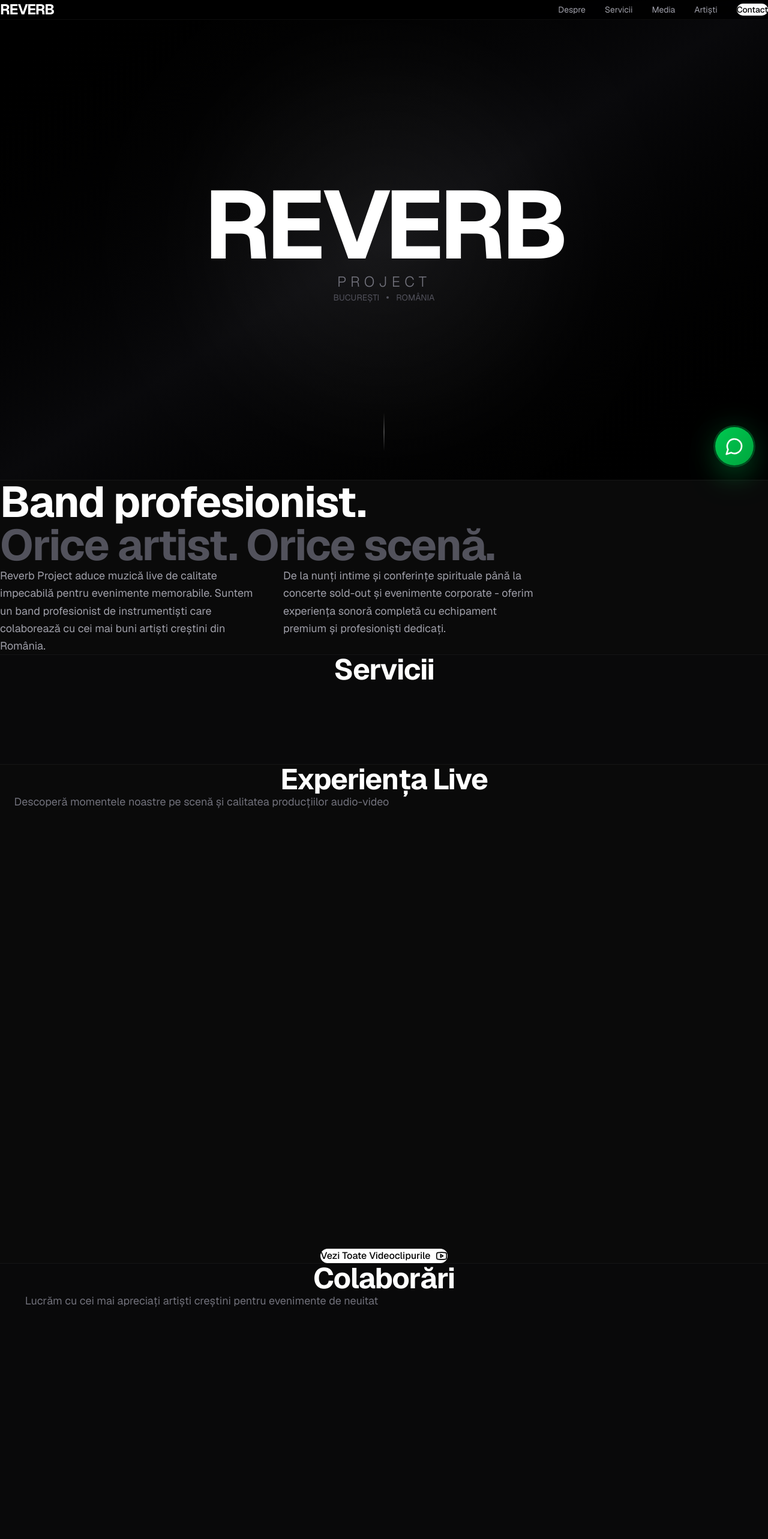
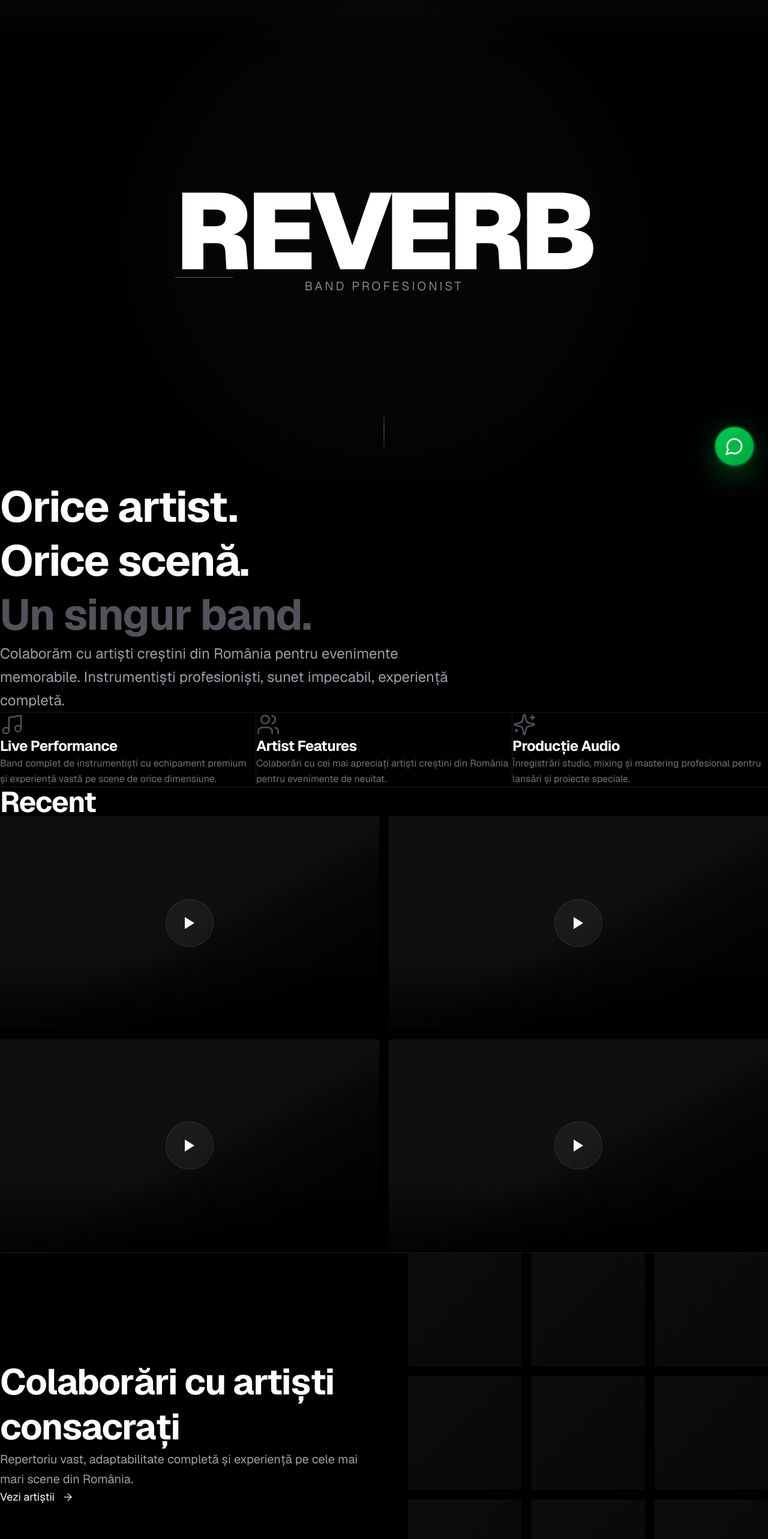
Before and after one commit to avutei/reverb-project, a Next.js app: page / in a window 1280 px wide. Shown: the top 2566 px of the page at 60% size. Built offline with nearby package versions, Linux system fonts and the light colour scheme.

Commit message:
Complete redesign - premium dark minimal layout inspired by Global Records

```diff
--- a/src/app/page.tsx
+++ b/src/app/page.tsx
@@ -1,359 +1,267 @@
 'use client';
 
-import { motion } from 'framer-motion';
-import { Music2, Users, Video, Mail, Phone, Instagram, Facebook, Youtube } from 'lucide-react';
-import Link from 'next/link';
-
-const fadeInUp = {
-  initial: { opacity: 0, y: 60 },
-  whileInView: { opacity: 1, y: 0 },
-  viewport: { once: true },
-  transition: { duration: 0.8, ease: [0.22, 1, 0.36, 1] }
-};
-
-const stagger = {
-  animate: {
-    transition: {
-      staggerChildren: 0.1
-    }
-  }
-};
+import { motion, useScroll, useTransform } from 'framer-motion';
+import { Music, Users, Sparkles, ArrowRight } from 'lucide-react';
+import { useRef } from 'react';
 
 export default function Home() {
+  const containerRef = useRef<HTMLDivElement>(null);
+  const { scrollYProgress } = useScroll({
+    target: containerRef,
+    offset: ["start start", "end start"]
+  });
+
+  const opacity = useTransform(scrollYProgress, [0, 0.5], [1, 0]);
+  const scale = useTransform(scrollYProgress, [0, 0.5], [1, 0.8]);
+
   return (
-    <main className="min-h-screen bg-[#0a0a0a] text-white">
-      {/* Navigation */}
-      <nav className="fixed top-0 left-0 right-0 z-50 border-b border-white/5 bg-black/80 backdrop-blur-xl">
-        <div className="max-w-7xl mx-auto px-6 py-4 flex items-center justify-between">
-          <Link href="/" className="text-2xl font-bold tracking-tighter">
-            REVERB
-          </Link>
+    <main className="bg-black text-white">
+      {/* Hero Section - Full screen cu parallax */}
+      <section ref={containerRef} className="relative h-screen flex items-center justify-center overflow-hidden">
+        {/* Background gradient */}
+        <div className="absolute inset-0 bg-gradient-to-b from-zinc-900/20 via-black to-black" />
 
-          <div className="hidden md:flex items-center gap-8">
-            <Link href="#despre" className="text-sm text-zinc-400 hover:text-white transition-colors">
-              Despre
-            </Link>
-            <Link href="#servicii" className="text-sm text-zinc-400 hover:text-white transition-colors">
-              Servicii
-            </Link>
-            <Link href="#media" className="text-sm text-zinc-400 hover:text-white transition-colors">
-              Media
-            </Link>
-            <Link href="#artisti" className="text-sm text-zinc-400 hover:text-white transition-colors">
-              Artiști
-            </Link>
-            <Link
-              href="#contact"
-              className="px-6 py-2 bg-white text-black text-sm font-medium rounded-full hover:bg-zinc-200 transition-colors"
-            >
-              Contact
-            </Link>
-          </div>
-        </div>
-      </nav>
-
-      {/* Hero Section */}
-      <section className="relative h-screen flex items-center justify-center overflow-hidden">
-        {/* Animated gradient background */}
-        <div className="absolute inset-0">
-          <div className="absolute inset-0 bg-gradient-to-br from-black via-zinc-950 to-black" />
-          <div className="absolute inset-0 bg-[radial-gradient(circle_at_50%_50%,rgba(255,255,255,0.05),transparent_50%)]" />
-          <motion.div
-            className="absolute inset-0 bg-[radial-gradient(circle_at_50%_50%,rgba(255,255,255,0.03),transparent_70%)]"
-            animate={{
-              scale: [1, 1.1, 1],
-              opacity: [0.3, 0.5, 0.3],
-            }}
-            transition={{
-              duration: 8,
-              repeat: Infinity,
-              ease: "easeInOut"
-            }}
-          />
-        </div>
+        {/* Ambient light effect */}
+        <div className="absolute top-0 left-1/2 -translate-x-1/2 w-[800px] h-[800px] bg-white/[0.02] rounded-full blur-3xl" />
 
         <motion.div
+          style={{ opacity, scale }}
+          className="relative z-10 text-center px-6"
+        >
+          {/* Logo/Title */}
+          <motion.div
+            initial={{ opacity: 0, y: 30 }}
+            animate={{ opacity: 1, y: 0 }}
+            transition={{ duration: 1.2, ease: [0.22, 1, 0.36, 1] }}
+          >
+            <h1 className="text-[15vw] md:text-[180px] font-black tracking-[-0.05em] leading-[0.85] mb-8">
+              REVERB
+            </h1>
+            <div className="h-[1px] w-24 bg-white/40 mx-auto mb-8" />
+          </motion.div>
+
+          <motion.p
             initial={{ opacity: 0 }}
             animate={{ opacity: 1 }}
-          transition={{ duration: 1.5 }}
-          className="relative z-10 text-center px-6"
+            transition={{ delay: 0.5, duration: 1 }}
+            className="text-lg md:text-xl text-zinc-400 tracking-[0.2em] uppercase font-light"
           >
-          <motion.h1
-            className="text-[12vw] md:text-[10rem] font-bold tracking-tighter leading-none mb-6"
-            initial={{ opacity: 0, y: 40 }}
-            animate={{ opacity: 1, y: 0 }}
-            transition={{ delay: 0.2, duration: 1 }}
-          >
-            REVERB
-          </motion.h1>
-
-          <motion.div
-            initial={{ opacity: 0, y: 20 }}
-            animate={{ opacity: 1, y: 0 }}
-            transition={{ delay: 0.5, duration: 1 }}
-            className="space-y-3"
-          >
-            <p className="text-xl md:text-2xl text-zinc-500 font-light tracking-[0.3em] uppercase">
-              Project
-            </p>
-            <div className="flex items-center justify-center gap-3 text-sm text-zinc-600">
-              <span>BUCUREȘTI</span>
-              <span className="w-1 h-1 rounded-full bg-zinc-600" />
-              <span>ROMÂNIA</span>
-            </div>
-          </motion.div>
+            Band Profesionist
+          </motion.p>
         </motion.div>
 
         {/* Scroll indicator */}
         <motion.div
-          className="absolute bottom-12 left-1/2 -translate-x-1/2 z-20"
-          animate={{ y: [0, 8, 0] }}
+          initial={{ opacity: 0 }}
+          animate={{ opacity: 1 }}
+          transition={{ delay: 1.5 }}
+          className="absolute bottom-12 left-1/2 -translate-x-1/2"
+        >
+          <motion.div
+            animate={{ y: [0, 12, 0] }}
             transition={{ repeat: Infinity, duration: 2, ease: "easeInOut" }}
-        >
-          <div className="w-[1px] h-16 bg-gradient-to-b from-transparent via-white/50 to-transparent" />
+            className="w-[1px] h-16 bg-gradient-to-b from-white/0 via-white/50 to-white/0"
+          />
         </motion.div>
       </section>
 
-      {/* About Section */}
-      <section id="despre" className="py-32 px-6 border-t border-white/5">
-        <div className="max-w-7xl mx-auto">
-          <motion.div {...fadeInUp} className="max-w-4xl mx-auto">
-            <h2 className="text-5xl md:text-7xl font-bold mb-12 tracking-tight leading-none">
-              Band profesionist.<br/>
-              <span className="text-zinc-600">Orice artist. Orice scenă.</span>
+      {/* Statement Section */}
+      <section className="relative py-40 px-6">
+        <div className="max-w-6xl mx-auto">
+          <motion.div
+            initial={{ opacity: 0, y: 40 }}
+            whileInView={{ opacity: 1, y: 0 }}
+            viewport={{ once: true, margin: "-100px" }}
+            transition={{ duration: 0.8 }}
+            className="space-y-8"
+          >
+            <h2 className="text-5xl md:text-7xl font-bold tracking-tight leading-tight">
+              Orice artist.<br />
+              Orice scenă.<br />
+              <span className="text-zinc-600">Un singur band.</span>
             </h2>
-
-            <div className="grid md:grid-cols-2 gap-12 text-lg text-zinc-400 leading-relaxed">
-              <div>
-                <p className="mb-6">
-                  Reverb Project aduce muzică live de calitate impecabilă pentru evenimente memorabile.
-                  Suntem un band profesionist de instrumentiști care colaborează cu cei mai buni artiști
-                  creștini din România.
+            <p className="text-xl md:text-2xl text-zinc-400 max-w-3xl leading-relaxed">
+              Colaborăm cu artiști creștini din România pentru evenimente memorabile.
+              Instrumentiști profesioniști, sunet impecabil, experiență completă.
             </p>
-              </div>
-              <div>
-                <p>
-                  De la nunți intime și conferințe spirituale până la concerte sold-out și evenimente
-                  corporate - oferim experiența sonoră completă cu echipament premium și profesioniști dedicați.
-                </p>
-              </div>
-            </div>
           </motion.div>
         </div>
       </section>
 
-      {/* Services */}
-      <section id="servicii" className="py-32 px-6 border-t border-white/5 bg-zinc-950/30">
+      {/* Services Grid */}
+      <section className="relative py-32 px-6 border-y border-zinc-900">
         <div className="max-w-7xl mx-auto">
-          <motion.h2
-            {...fadeInUp}
-            className="text-4xl md:text-5xl font-bold mb-20 text-center tracking-tight"
-          >
-            Servicii
-          </motion.h2>
-
-          <motion.div
-            variants={stagger}
-            initial="initial"
-            whileInView="animate"
-            viewport={{ once: true }}
-            className="grid md:grid-cols-3 gap-6"
-          >
+          <div className="grid md:grid-cols-3 gap-[1px] bg-zinc-900">
             {[
               {
-                icon: Music2,
-                title: 'Band Live',
-                description: 'Instrumentiști profesioniști cu echipament premium pentru orice tip de eveniment'
+                icon: Music,
+                title: 'Live Performance',
+                desc: 'Band complet de instrumentiști cu echipament premium și experiență vastă pe scene de orice dimensiune.'
               },
               {
                 icon: Users,
-                title: 'Colaborări Artiști',
-                description: 'Conexiuni directe cu cei mai apreciați artiști creștini din România'
+                title: 'Artist Features',
+                desc: 'Colaborări cu cei mai apreciați artiști creștini din România pentru evenimente de neuitat.'
               },
               {
-                icon: Video,
+                icon: Sparkles,
                 title: 'Producție Audio',
-                description: 'Înregistrări studio, mixing și mastering la standarde internaționale'
+                desc: 'Înregistrări studio, mixing și mastering profesional pentru lansări și proiecte speciale.'
               }
             ].map((service, i) => (
               <motion.div
                 key={i}
-                variants={fadeInUp}
-                className="group relative p-10 border border-white/5 rounded-2xl bg-black/40 backdrop-blur-sm hover:border-white/20 transition-all duration-500"
+                initial={{ opacity: 0, y: 20 }}
+                whileInView={{ opacity: 1, y: 0 }}
+                viewport={{ once: true }}
+                transition={{ delay: i * 0.1, duration: 0.6 }}
+                className="bg-black p-12 group hover:bg-zinc-950 transition-colors duration-500"
               >
-                <service.icon className="w-12 h-12 mb-6 text-zinc-500 group-hover:text-white transition-colors duration-500" />
-                <h3 className="text-2xl font-bold mb-4">{service.title}</h3>
-                <p className="text-zinc-500 leading-relaxed">{service.description}</p>
+                <service.icon className="w-10 h-10 mb-6 text-zinc-600 group-hover:text-white transition-colors duration-500" strokeWidth={1.5} />
+                <h3 className="text-2xl font-bold mb-4 tracking-tight">{service.title}</h3>
+                <p className="text-zinc-500 leading-relaxed">{service.desc}</p>
               </motion.div>
             ))}
-          </motion.div>
+          </div>
         </div>
       </section>
 
-      {/* Video Gallery */}
-      <section id="media" className="py-32 px-6 border-t border-white/5">
+      {/* Media Gallery */}
+      <section className="relative py-40 px-6">
         <div className="max-w-7xl mx-auto">
-          <motion.div {...fadeInUp} className="mb-20 text-center">
-            <h2 className="text-4xl md:text-5xl font-bold mb-6 tracking-tight">
-              Experiența Live
-            </h2>
-            <p className="text-zinc-500 text-lg max-w-2xl mx-auto">
-              Descoperă momentele noastre pe scenă și calitatea producțiilor audio-video
-            </p>
-          </motion.div>
+          <motion.h2
+            initial={{ opacity: 0 }}
+            whileInView={{ opacity: 1 }}
+            viewport={{ once: true }}
+            className="text-4xl md:text-5xl font-bold mb-20 tracking-tight"
+          >
+            Recent
+          </motion.h2>
 
-          <motion.div
-            variants={stagger}
-            initial="initial"
-            whileInView="animate"
-            viewport={{ once: true }}
-            className="grid md:grid-cols-2 gap-6"
-          >
-            {[
-              { title: 'Concert Live 2024', duration: '15:30' },
-              { title: 'Studio Session', duration: '08:45' },
-              { title: 'Corporate Event', duration: '12:20' },
-              { title: 'Wedding Highlights', duration: '10:15' }
-            ].map((video, i) => (
+          <div className="grid md:grid-cols-2 gap-4">
+            {[1, 2, 3, 4].map((i) => (
               <motion.div
                 key={i}
-                variants={fadeInUp}
-                className="group relative aspect-video rounded-2xl overflow-hidden bg-zinc-900 cursor-pointer"
+                initial={{ opacity: 0, scale: 0.95 }}
+                whileInView={{ opacity: 1, scale: 1 }}
+                viewport={{ once: true, margin: "-50px" }}
+                transition={{ duration: 0.5, delay: i * 0.1 }}
+                className="group relative aspect-video bg-zinc-950 overflow-hidden cursor-pointer"
               >
-                {/* Placeholder - replace with actual video thumbnails */}
-                <div className="absolute inset-0 bg-gradient-to-br from-zinc-800/50 to-black" />
+                {/* Placeholder gradient */}
+                <div className="absolute inset-0 bg-gradient-to-br from-zinc-800/20 via-zinc-900/40 to-black" />
 
-                {/* Play button */}
+                {/* Play button overlay */}
                 <div className="absolute inset-0 flex items-center justify-center">
-                  <div className="w-20 h-20 rounded-full border-2 border-white/50 flex items-center justify-center group-hover:scale-110 group-hover:border-white transition-all duration-300">
+                  <div className="w-20 h-20 rounded-full bg-white/5 backdrop-blur-sm border border-white/10 flex items-center justify-center group-hover:scale-110 group-hover:bg-white/10 transition-all duration-500">
                     <div className="w-0 h-0 border-l-[16px] border-l-white border-t-[10px] border-t-transparent border-b-[10px] border-b-transparent ml-1" />
                   </div>
                 </div>
 
-                {/* Info overlay */}
-                <div className="absolute bottom-0 left-0 right-0 p-6 bg-gradient-to-t from-black via-black/80 to-transparent">
-                  <p className="font-medium mb-1">{video.title}</p>
-                  <p className="text-sm text-zinc-500">{video.duration}</p>
-                </div>
+                {/* Bottom fade */}
+                <div className="absolute bottom-0 left-0 right-0 h-32 bg-gradient-to-t from-black/80 to-transparent" />
               </motion.div>
             ))}
-          </motion.div>
-
-          <motion.div {...fadeInUp} className="mt-12 text-center">
-            <Link
-              href="#contact"
-              className="inline-flex items-center gap-2 px-8 py-4 bg-white text-black font-medium rounded-full hover:bg-zinc-200 transition-colors"
-            >
-              Vezi Toate Videoclipurile
-              <Youtube className="w-5 h-5" />
-            </Link>
-          </motion.div>
+          </div>
         </div>
       </section>
 
-      {/* Artists */}
-      <section id="artisti" className="py-32 px-6 border-t border-white/5 bg-zinc-950/30">
+      {/* Artists Showcase */}
+      <section className="relative py-40 px-6 border-t border-zinc-900">
         <div className="max-w-7xl mx-auto">
-          <motion.div {...fadeInUp} className="mb-20 text-center">
-            <h2 className="text-4xl md:text-5xl font-bold mb-6 tracking-tight">
-              Colaborări
+          <div className="grid md:grid-cols-2 gap-20 items-center">
+            <motion.div
+              initial={{ opacity: 0, x: -30 }}
+              whileInView={{ opacity: 1, x: 0 }}
+              viewport={{ once: true }}
+              transition={{ duration: 0.8 }}
+            >
+              <h2 className="text-5xl md:text-6xl font-bold mb-8 tracking-tight leading-tight">
+                Colaborări cu artiști consacrați
               </h2>
-            <p className="text-zinc-500 text-lg max-w-2xl mx-auto">
-              Lucrăm cu cei mai apreciați artiști creștini pentru evenimente de neuitat
+              <p className="text-xl text-zinc-400 leading-relaxed mb-8">
+                Repertoriu vast, adaptabilitate completă și experiență pe cele mai mari scene din România.
               </p>
+              <a
+                href="#contact"
+                className="inline-flex items-center gap-3 text-white group"
+              >
+                <span className="text-lg">Vezi artiștii</span>
+                <ArrowRight className="w-5 h-5 group-hover:translate-x-2 transition-transform" strokeWidth={1.5} />
+              </a>
             </motion.div>
 
             <motion.div
-            variants={stagger}
-            initial="initial"
-            whileInView="animate"
+              initial={{ opacity: 0, x: 30 }}
+              whileInView={{ opacity: 1, x: 0 }}
               viewport={{ once: true }}
-            className="grid grid-cols-2 md:grid-cols-4 gap-6"
+              transition={{ duration: 0.8 }}
+              className="grid grid-cols-3 gap-4"
             >
-            {Array.from({ length: 8 }).map((_, i) => (
-              <motion.div
+              {[...Array(9)].map((_, i) => (
+                <div
                   key={i}
-                variants={fadeInUp}
-                className="group relative aspect-square rounded-2xl overflow-hidden bg-zinc-900"
+                  className="aspect-square bg-zinc-950 hover:bg-zinc-900 transition-colors duration-500"
                 >
-                <div className="absolute inset-0 bg-gradient-to-br from-zinc-800/30 to-black group-hover:from-zinc-700/30 transition-all duration-500" />
-                {/* Replace with actual artist photos */}
-                <div className="absolute inset-0 flex items-center justify-center">
-                  <Music2 className="w-12 h-12 text-zinc-700 group-hover:text-zinc-600 transition-colors duration-500" />
+                  <div className="w-full h-full bg-gradient-to-br from-zinc-800/10 to-transparent" />
                 </div>
-              </motion.div>
               ))}
             </motion.div>
           </div>
+        </div>
       </section>
 
-      {/* Contact */}
-      <section id="contact" className="py-32 px-6 border-t border-white/5">
-        <div className="max-w-5xl mx-auto text-center">
-          <motion.div {...fadeInUp}>
-            <h2 className="text-5xl md:text-7xl font-bold mb-8 tracking-tight leading-none">
-              Hai să discutăm
+      {/* CTA Section */}
+      <section id="contact" className="relative py-40 px-6">
+        <div className="max-w-4xl mx-auto text-center">
+          <motion.div
+            initial={{ opacity: 0, y: 30 }}
+            whileInView={{ opacity: 1, y: 0 }}
+            viewport={{ once: true }}
+            transition={{ duration: 0.8 }}
+          >
+            <h2 className="text-5xl md:text-7xl font-bold mb-8 tracking-tight">
+              Vorbim?
             </h2>
-            <p className="text-xl text-zinc-500 mb-16 max-w-2xl mx-auto">
-              Contactează-ne pentru o ofertă personalizată și să planificăm împreună evenimentul tău
+            <p className="text-xl text-zinc-400 mb-16 max-w-2xl mx-auto">
+              Contactează-ne pentru o ofertă personalizată pentru evenimentul tău.
             </p>
 
-            <div className="grid md:grid-cols-2 gap-6 mb-16">
+            <div className="grid md:grid-cols-2 gap-6 mb-12">
               <a
                 href="tel:0736820138"
-                className="group p-10 border border-white/5 rounded-2xl bg-black/40 backdrop-blur-sm hover:border-white/20 transition-all duration-500"
+                className="group relative p-10 bg-zinc-950 hover:bg-zinc-900 border border-zinc-900 hover:border-zinc-800 transition-all duration-500 overflow-hidden"
               >
-                <Phone className="w-10 h-10 mb-6 mx-auto text-zinc-500 group-hover:text-white transition-colors duration-500" />
+                <div className="relative z-10">
                   <p className="text-sm text-zinc-600 mb-3 uppercase tracking-wider">Telefon</p>
-                <p className="text-2xl font-medium mb-2">0736 820 138</p>
-                <p className="text-xl text-zinc-500">0724 046 665</p>
+                  <p className="text-2xl font-bold">0736 820 138</p>
+                  <p className="text-xl text-zinc-400 mt-2">0724 046 665</p>
+                </div>
+                <div className="absolute inset-0 bg-gradient-to-br from-white/[0.02] to-transparent opacity-0 group-hover:opacity-100 transition-opacity duration-500" />
               </a>
 
               <a
                 href="mailto:vreaucuvoi@reverbproject.ro"
-                className="group p-10 border border-white/5 rounded-2xl bg-black/40 backdrop-blur-sm hover:border-white/20 transition-all duration-500"
+                className="group relative p-10 bg-zinc-950 hover:bg-zinc-900 border border-zinc-900 hover:border-zinc-800 transition-all duration-500 overflow-hidden"
               >
-                <Mail className="w-10 h-10 mb-6 mx-auto text-zinc-500 group-hover:text-white transition-colors duration-500" />
+                <div className="relative z-10">
                   <p className="text-sm text-zinc-600 mb-3 uppercase tracking-wider">Email</p>
                   <p className="text-lg">vreaucuvoi@reverbproject.ro</p>
+                </div>
+                <div className="absolute inset-0 bg-gradient-to-br from-white/[0.02] to-transparent opacity-0 group-hover:opacity-100 transition-opacity duration-500" />
               </a>
-            </div>
-
-            {/* Social Links */}
-            <div className="flex items-center justify-center gap-6">
-              {[
-                { icon: Instagram, href: '#' },
-                { icon: Facebook, href: '#' },
-                { icon: Youtube, href: '#' }
-              ].map((social, i) => (
-                <a
-                  key={i}
-                  href={social.href}
-                  className="w-12 h-12 rounded-full border border-white/10 flex items-center justify-center text-zinc-600 hover:text-white hover:border-white/30 transition-all duration-300"
-                >
-                  <social.icon className="w-5 h-5" />
-                </a>
-              ))}
             </div>
           </motion.div>
         </div>
       </section>
 
       {/* Footer */}
-      <footer className="border-t border-white/5 py-12 px-6">
-        <div className="max-w-7xl mx-auto">
-          <div className="flex flex-col md:flex-row justify-between items-center gap-6">
-            <div className="text-center md:text-left">
-              <p className="text-2xl font-bold tracking-tighter mb-2">REVERB</p>
-              <p className="text-sm text-zinc-600">© 2026 Reverb Project. All rights reserved.</p>
-            </div>
-
-            <div className="flex items-center gap-8 text-sm text-zinc-600">
-              <Link href="#despre" className="hover:text-white transition-colors">Despre</Link>
-              <Link href="#servicii" className="hover:text-white transition-colors">Servicii</Link>
-              <Link href="#media" className="hover:text-white transition-colors">Media</Link>
-              <Link href="#contact" className="hover:text-white transition-colors">Contact</Link>
-            </div>
+      <footer className="relative border-t border-zinc-900 py-16 px-6">
+        <div className="max-w-7xl mx-auto flex flex-col md:flex-row justify-between items-center gap-6">
+          <p className="text-zinc-700 text-sm">© 2025 Reverb Project. All rights reserved.</p>
+          <div className="flex gap-8 text-sm text-zinc-700">
+            <span>reverbproject.ro</span>
+            <span>București, România</span>
           </div>
         </div>
       </footer>
```
Lines whose indentation alone changed are shown as unchanged.
